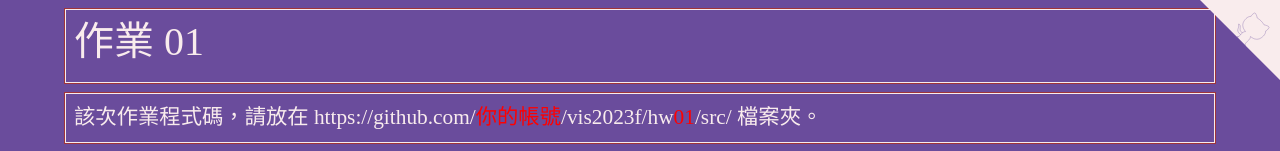
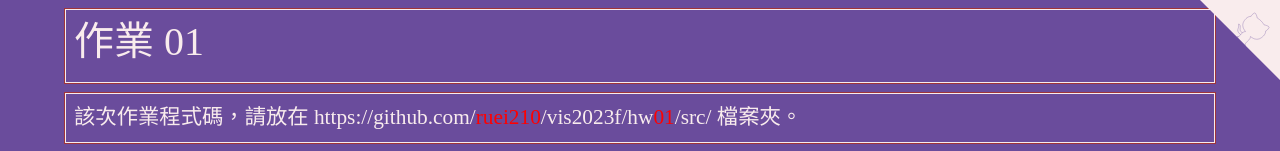
Before and after one commit to Ruei210/vis2023f, a plain HTML site: page hw01/index.html in a window 1280 px wide. Shown: the top 151 px of the page. Drawn offline with nearby package versions, Linux system fonts and the light colour scheme; a web font is replaced by a local one.

Commit message:
Update index.html

```diff
--- a/hw01/index.html
+++ b/hw01/index.html
@@ -178,7 +178,7 @@
   <!-- ------------------------------------------------>
   <div class="row hw12">
     <div class="col-md-12 twenty">
-      該次作業程式碼，請放在 https://github.com/<span style="color:red;">你的帳號</span>/vis2023f/hw<span style="color:red;">01</span>/src/ 檔案夾。
+      該次作業程式碼，請放在 https://github.com/<span style="color:red;">ruei210</span>/vis2023f/hw<span style="color:red;">01</span>/src/ 檔案夾。
     </div>
   </div>
 
```
